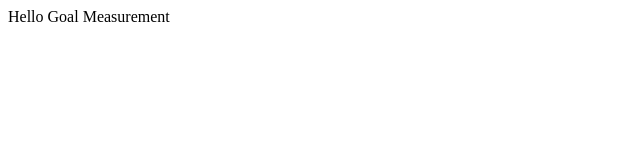
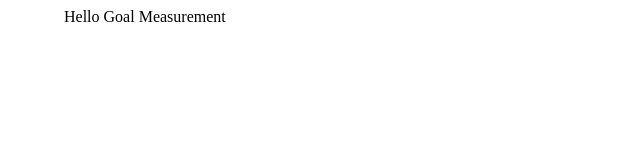
Before and after one commit to cristianrodri/goal-measurement-next, a Next.js app: page / in a window 1280 px wide. Shown: the top 160 px of the page, without its empty margins (0-640 px from the left). Built offline with nearby package versions, Linux system fonts and the light colour scheme.

Commit message:
Material ui setup

```diff
--- a/package.json
+++ b/package.json
@@ -11,6 +11,9 @@
     "prepare": "husky install"
   },
   "dependencies": {
+    "@emotion/react": "^11.10.5",
+    "@emotion/styled": "^11.10.5",
+    "@mui/material": "^5.10.13",
     "next": "12.3.0",
     "react": "18.2.0",
     "react-dom": "18.2.0"
--- a/src/pages/index.tsx
+++ b/src/pages/index.tsx
@@ -1,7 +1,8 @@
 import type { NextPage } from 'next'
+import { Container } from '@mui/material'
 
 const Home: NextPage = () => {
-  return <div>Hello Goal Measurement</div>
+  return <Container>Hello Goal Measurement</Container>
 }
 
 export default Home
```
Also changed, not shown: 1 other file (tests, documents, lock files or other folders).
